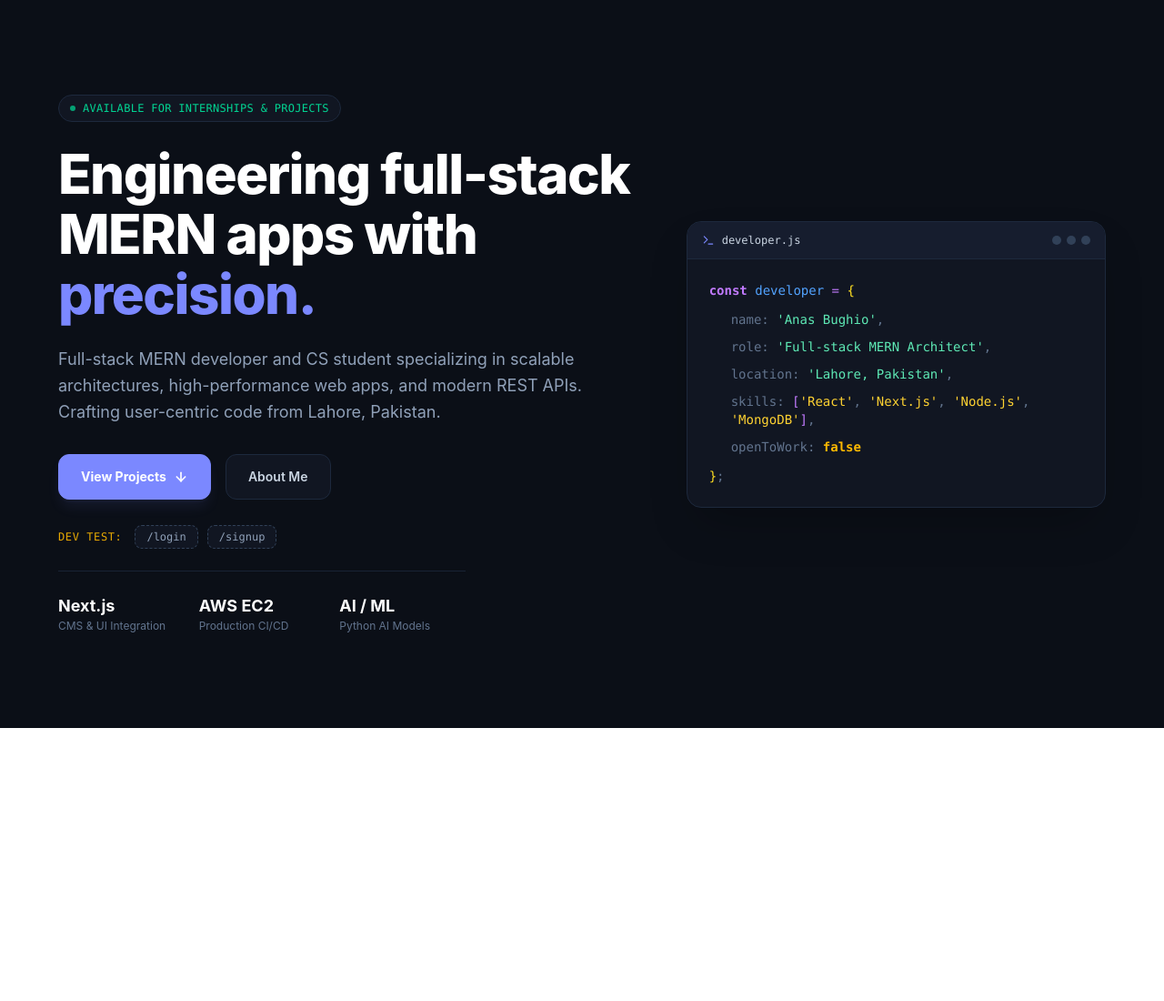
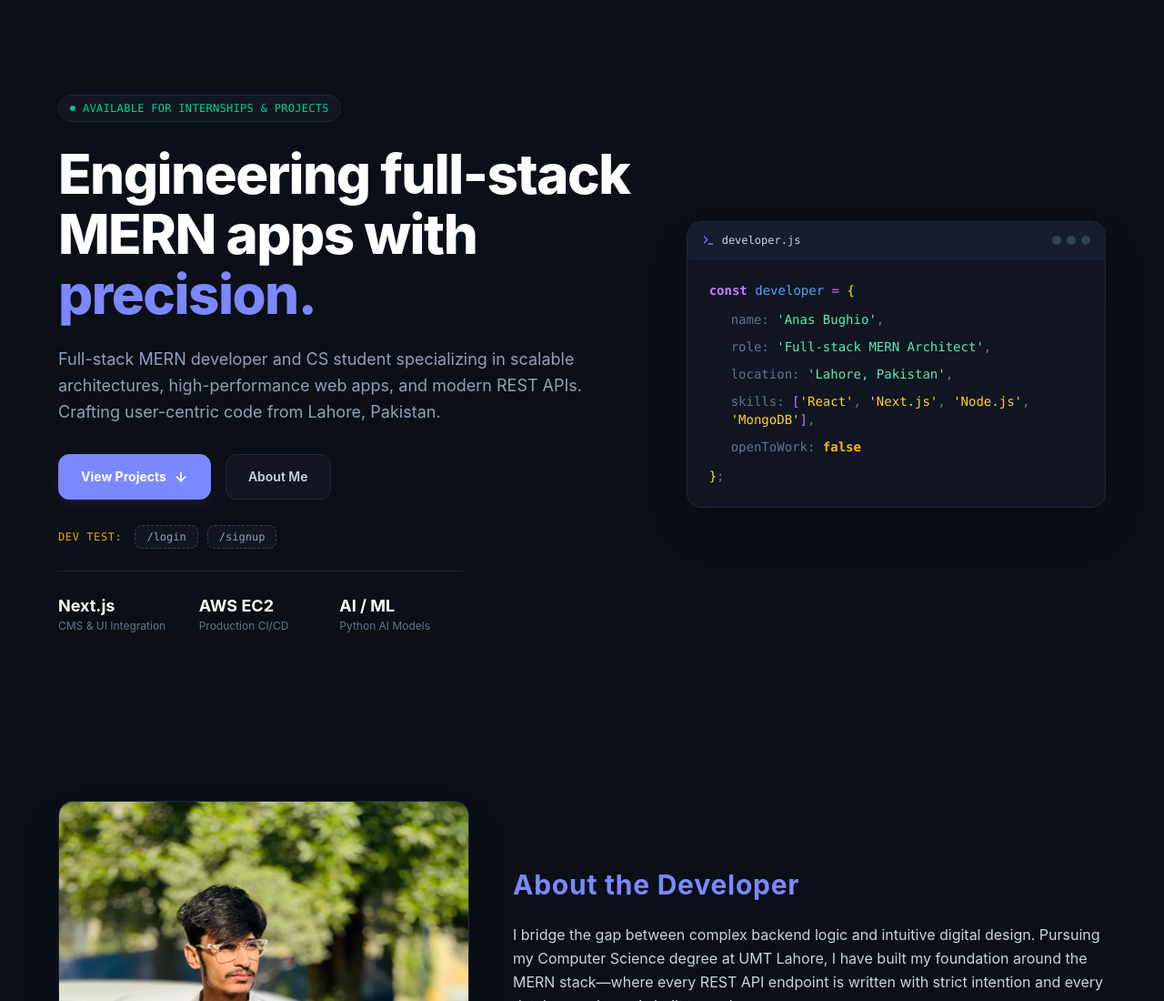
Before and after one commit to anasbughio/Portfolio-Website, a React app: page / in a window 1280 px wide. Shown: the top 1100 px of the page at 91% size. Before the commit the page ends 800 px from the top, so only its background shows below. Built offline with nearby package versions, Linux system fonts and the light colour scheme; the HTML template or start-up script is replaced by a standard one.

Commit message:
complete about feature

```diff
--- a/src/App.jsx
+++ b/src/App.jsx
@@ -1,19 +1,31 @@
 import { Routes, Route } from 'react-router-dom'
+import Layout from './components/Layout'
+import Hero from './components/Hero'
+import About from './components/About'
 import SignUp from './components/Signup'
 import Login from './components/Login'
 import './App.css'
-import Hero from './components/Hero'
+
+function HomeContent() {
+  return (
+    <main>
+      <Hero />
+      <About />
+    </main>
+  )
+}
 
 function App() {
   return (
-    <>
+    <Routes>
+      <Route element={<Layout />}>
+        <Route path="/" element={<HomeContent />} />
+      </Route>
 
-    <Routes>
       <Route path="/signup" element={<SignUp />} />
       <Route path="/login" element={<Login />} />
-      <Route path="/"  element={<Hero/>}/>
+
     </Routes>
-    </>
   )
 }
 
--- /dev/null
+++ b/src/components/About.jsx
@@ -0,0 +1,50 @@
+import React from 'react';
+import img  from '../assets/anas.jpg'
+export default function About() {
+  return (
+    <section id="about" className="bg-[#0B0F17] text-slate-100 py-20 px-6 md:px-12 font-sans select-none">
+      <div className="max-w-6xl mx-auto grid grid-cols-1 lg:grid-cols-12 gap-12 items-center">
+
+        <div className="lg:col-span-5">
+          <div className="relative mx-auto max-w-md lg:max-w-none rounded-2xl overflow-hidden border border-slate-800 bg-[#111622] shadow-2xl aspect-[4/5] group">
+            <img
+              src={img}
+              alt="Anas Bughio - MERN Stack Developer"
+              className="w-full h-full object-cover"
+            />
+            <div className="absolute inset-0 bg-gradient-to-t from-[#0B0F17] via-transparent to-transparent opacity-60 pointer-events-none" />
+          </div>
+        </div>
+
+        <div className="lg:col-span-7 space-y-6 text-left">
+
+          <h2 className="text-2xl sm:text-3xl font-bold text-[#7B88FF] tracking-wide">
+            About the Developer
+          </h2>
+
+          <p className="text-slate-300 text-sm sm:text-base leading-relaxed font-normal">
+            I bridge the gap between complex backend logic and intuitive digital design. Pursuing my Computer Science degree at UMT Lahore, I have built my foundation around the MERN stack—where every REST API endpoint is written with strict intention and every database schema is built to scale.
+          </p>
+
+          <p className="text-slate-300 text-sm sm:text-base leading-relaxed font-normal">
+            My technical background combines hands-on UI engineering from my time at Integriti with the deep architecture required for full-scale AI platforms like Med VisionAI. This allows me to navigate the complete product lifecycle, from deep MongoDB aggregation optimization to the secure JWT micro-interactions that define a seamless user experience.
+          </p>
+
+          <div className="pt-4 grid grid-cols-2 gap-8 max-w-xs">
+            <div>
+              <div className="text-3xl sm:text-4xl font-extrabold text-white tracking-tight">5+</div>
+              <div className="text-[10px] sm:text-xs font-mono tracking-wider text-emerald-400 uppercase mt-1">Full-Stack Repos</div>
+            </div>
+
+            <div>
+              <div className="text-3xl sm:text-4xl font-extrabold text-white tracking-tight">373</div>
+              <div className="text-[10px] sm:text-xs font-mono tracking-wider text-emerald-400 uppercase mt-1">GitHub Commits</div>
+            </div>
+          </div>
+
+        </div>
+
+      </div>
+    </section>
+  );
+}
--- /dev/null
+++ b/src/components/Layout.jsx
@@ -0,0 +1,12 @@
+import React from 'react';
+// import Navbar from './Navbar';
+import { Outlet } from 'react-router-dom';
+
+export default function Layout() {
+  return (
+    <div className="bg-[#0B0F17] min-h-screen select-none">
+      {/* <Navbar /> */}
+      <Outlet />
+    </div>
+  );
+}
```
Also changed, not shown: src/assets/anas.jpg (added).
